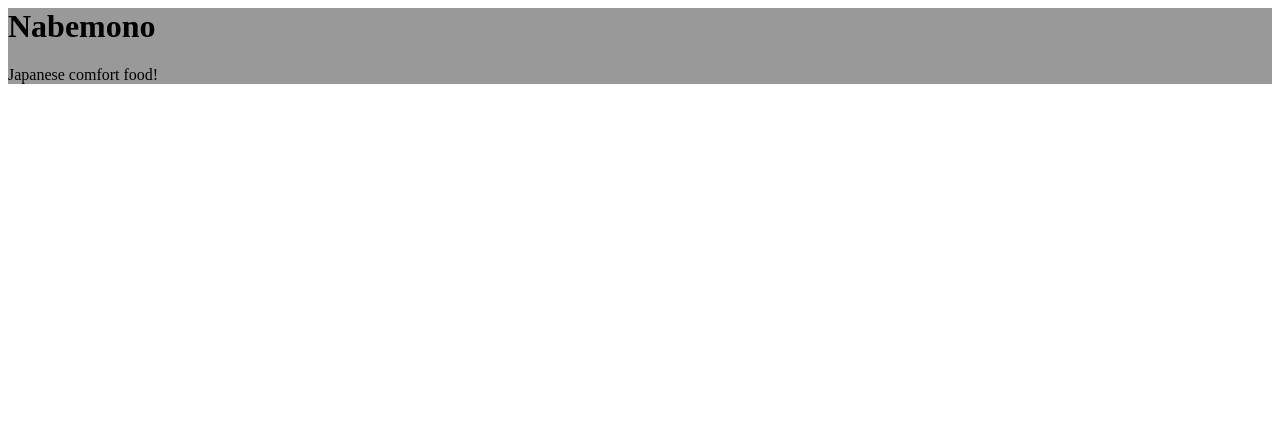
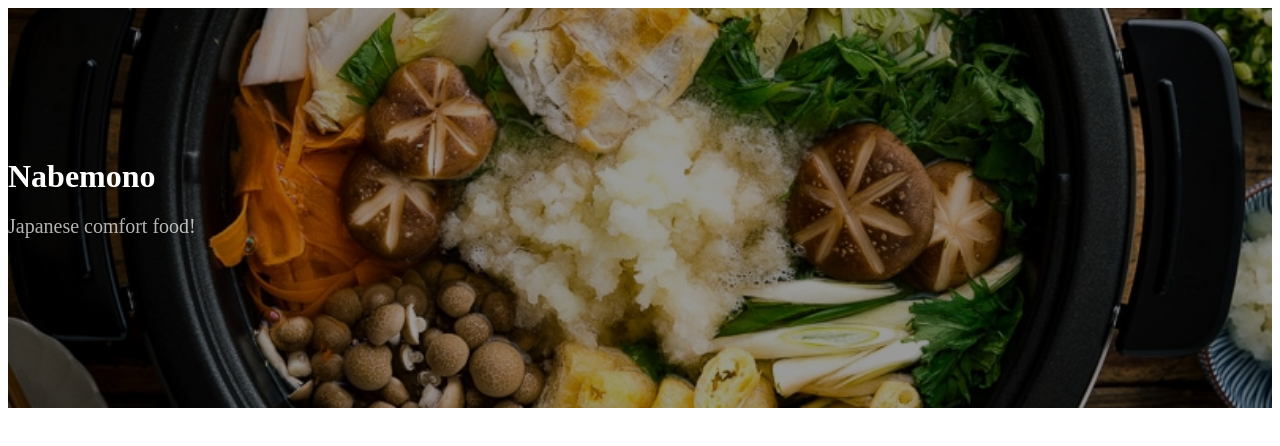
Before and after one commit to DanielChin327/odin-recipe, a plain HTML site: page index.html in a window 1280 px wide. Drawn offline with Linux system fonts and the light colour scheme.

Commit message:
added banner and style.css

```diff
--- a/index.html
+++ b/index.html
@@ -1,7 +1,30 @@
-<div class="banner" style="background-image: linear-gradient(rgba(0,0,0,0.4),rgba(0,0,0,0.4)), url();">
+<!DOCTYPE html>
+<html>
+  <head>
+    <meta charset="utf-8">
+    <title>Daniel Chin Profile</title>
+    <link rel="stylesheet" href="https://use.fontawesome.com/releases/v6.1.2/css/all.css">
+
+    <link rel="stylesheet" href="style.css">
+    <link rel="preconnect" href="https://fonts.googleapis.com">
+    <link rel="preconnect" href="https://fonts.gstatic.com" crossorigin>
+    <link href="https://fonts.googleapis.com/css2?family=Roboto+Mono:ital,wght@0,100..700;1,100..700&display=swap" rel="stylesheet">
+
+  </head>
+
+<body>
+
+
+
+<div class="banner" style="background-image: linear-gradient(rgba(0,0,0,0.4),rgba(0,0,0,0.4)), url(images/nabemono_banner.jpg);">
   <div class="container">
     <h1>Nabemono</h1>
     <p>Japanese comfort food!</p>
-
   </div>
 </div>
+
+</body>
+</html>
+
+
+<div class =
```
